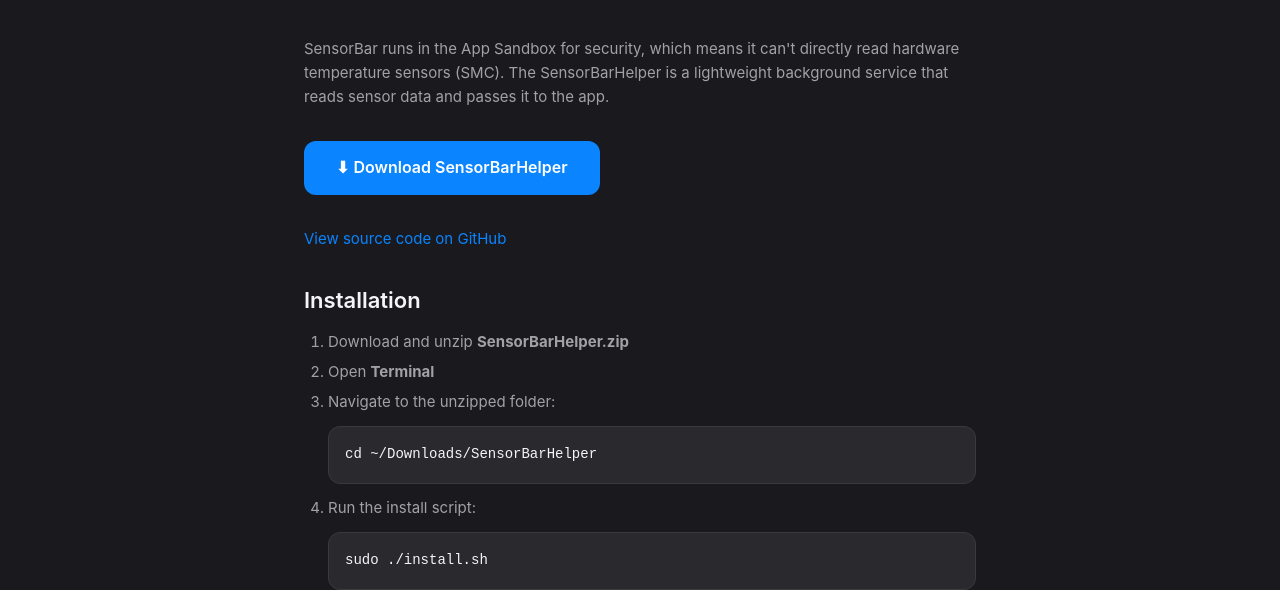
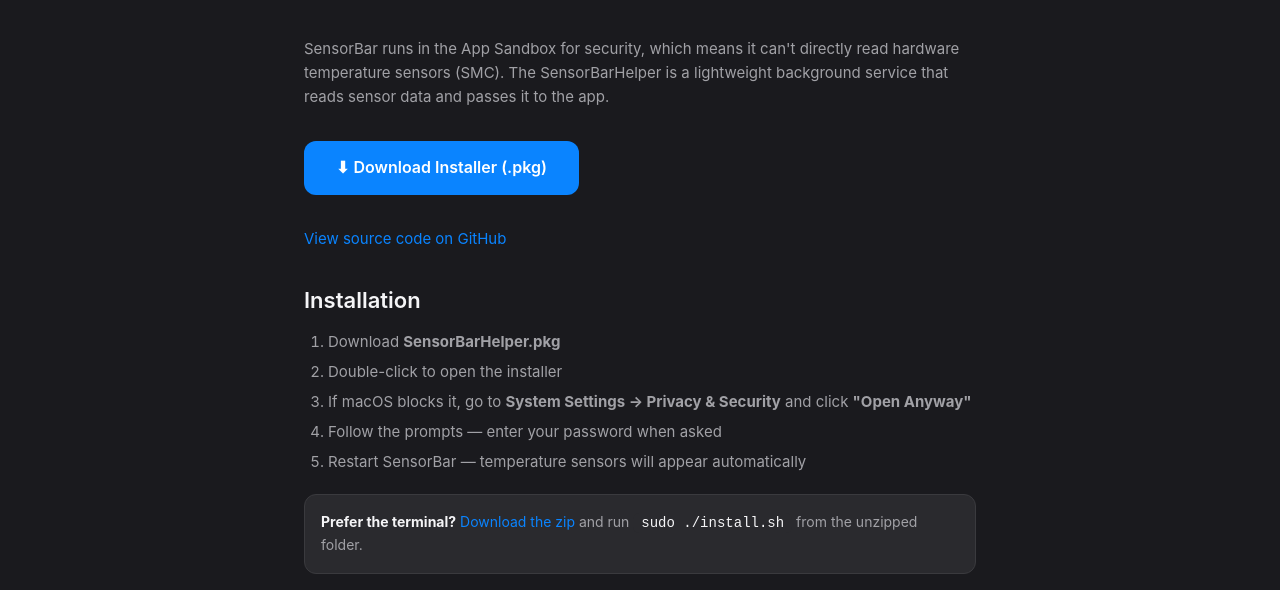
Before and after one commit to ModiApp/sensorbar-site, a plain HTML site: page helper.html in a window 1280 px wide. Shown: the part 224-814 px from the top of the page. Drawn offline with Linux system fonts and the light colour scheme.

Commit message:
Add .pkg installer for helper, update download page

```diff
--- a/helper.html
+++ b/helper.html
@@ -41,19 +41,21 @@
 
 <p>SensorBar runs in the App Sandbox for security, which means it can't directly read hardware temperature sensors (SMC). The SensorBarHelper is a lightweight background service that reads sensor data and passes it to the app.</p>
 
-<a class="download-btn" href="downloads/SensorBarHelper.zip">⬇ Download SensorBarHelper</a>
+<a class="download-btn" href="downloads/SensorBarHelper.pkg">⬇ Download Installer (.pkg)</a>
 <p style="margin-top:8px"><a href="https://github.com/ModiApp/sensorbar-helper">View source code on GitHub</a></p>
 
 <h2>Installation</h2>
 <ol>
-<li>Download and unzip <strong>SensorBarHelper.zip</strong></li>
-<li>Open <strong>Terminal</strong></li>
-<li>Navigate to the unzipped folder:
-<pre><code>cd ~/Downloads/SensorBarHelper</code></pre></li>
-<li>Run the install script:
-<pre><code>sudo ./install.sh</code></pre></li>
+<li>Download <strong>SensorBarHelper.pkg</strong></li>
+<li>Double-click to open the installer</li>
+<li>If macOS blocks it, go to <strong>System Settings → Privacy &amp; Security</strong> and click <strong>"Open Anyway"</strong></li>
+<li>Follow the prompts — enter your password when asked</li>
 <li>Restart SensorBar — temperature sensors will appear automatically</li>
 </ol>
+
+<div class="note">
+<strong>Prefer the terminal?</strong> <a href="downloads/SensorBarHelper.zip">Download the zip</a> and run <code>sudo ./install.sh</code> from the unzipped folder.
+</div>
 
 <div class="note">
 <strong>Why sudo?</strong> The helper needs root access to read hardware temperature sensors via the SMC (System Management Controller). It runs as a LaunchDaemon — a standard macOS background service managed by the system.
```
Also changed, not shown: 1 other file.
